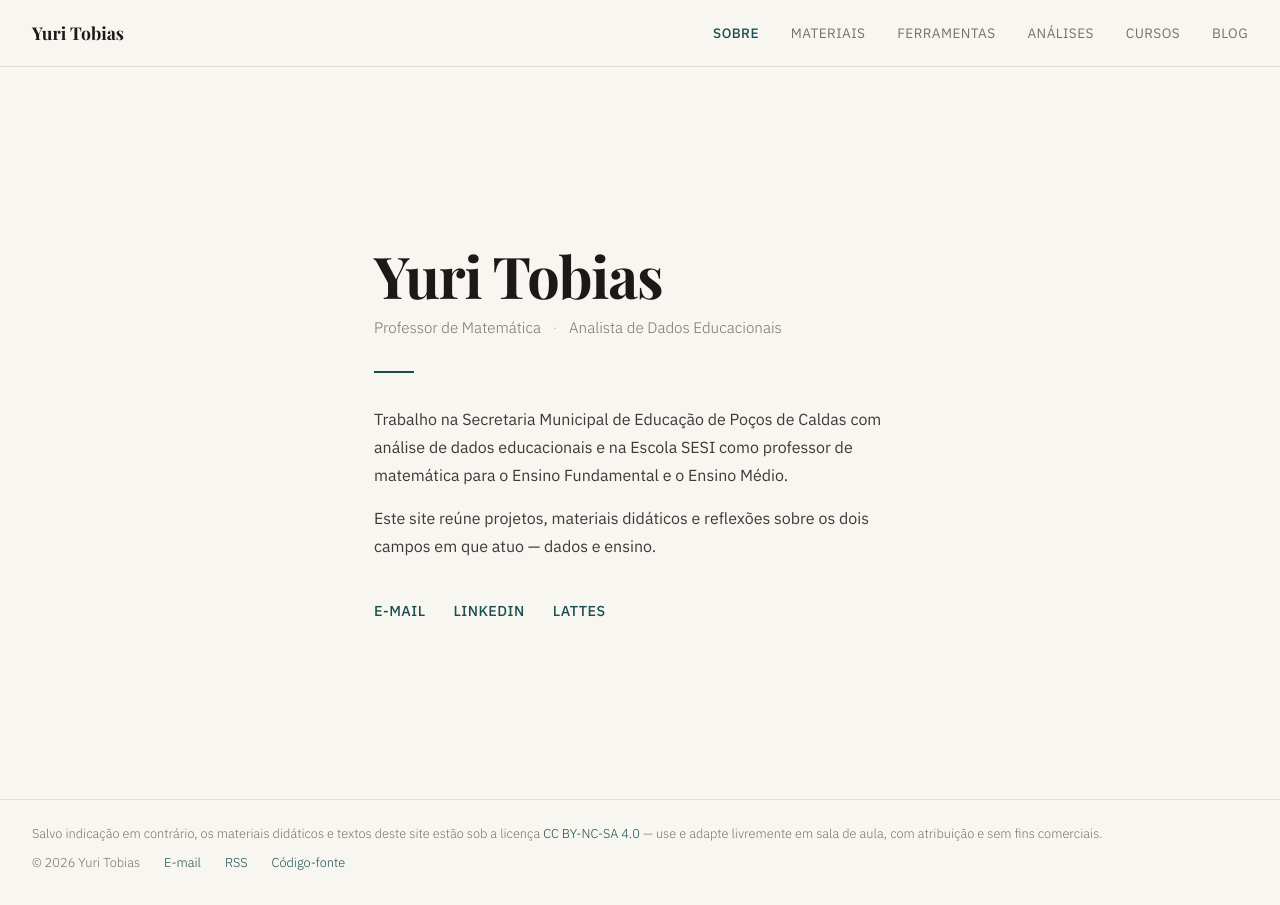
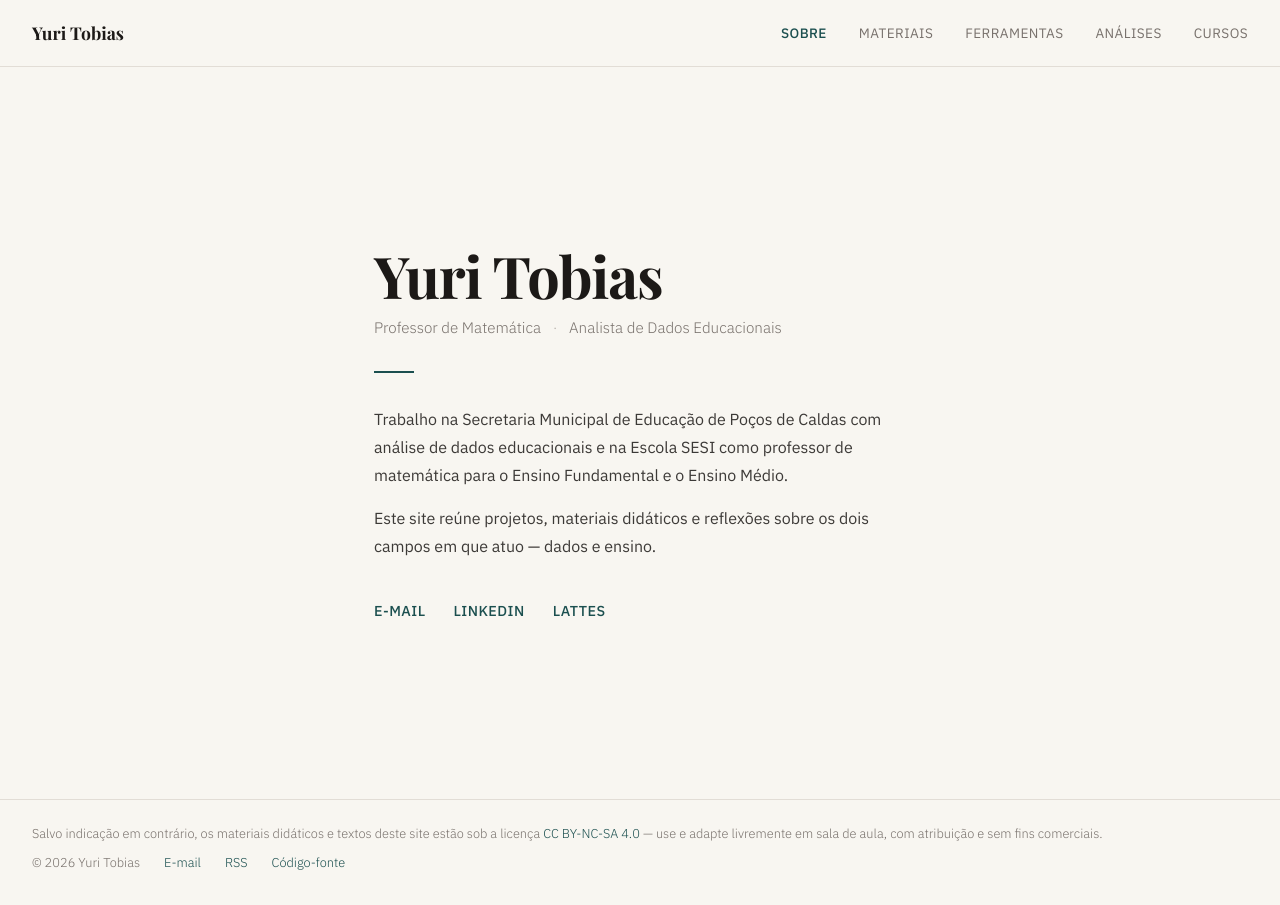
Before and after one commit to yuritobias-cell/yuritobias.com, an Astro site: page / in a window 1280 px wide. Built offline with nearby package versions, Linux system fonts and the light colour scheme; Astro itself is replaced by a stand-in of ours.

Commit message:
ocultando blog por enquanot

```diff
--- a/src/layouts/Layout.astro
+++ b/src/layouts/Layout.astro
@@ -92,7 +92,8 @@ const ano = new Date().getFullYear();
         <a href="/ferramentas" class:list={[{ active: pathname.startsWith('/ferramentas') }]}>Ferramentas</a>
         <a href="/analises" class:list={[{ active: pathname.startsWith('/analises') }]}>Análises</a>
         <a href="/cursos" class:list={[{ active: pathname.startsWith('/cursos') }]}>Cursos</a>
-        <a href="/blog" class:list={[{ active: pathname.startsWith('/blog') }]}>Blog</a>
+        <!-- Aba Blog temporariamente oculta -->
+        <!-- <a href="/blog" class:list={[{ active: pathname.startsWith('/blog') }]}>Blog</a> -->
       </div>
     </nav>
     <slot />
```
